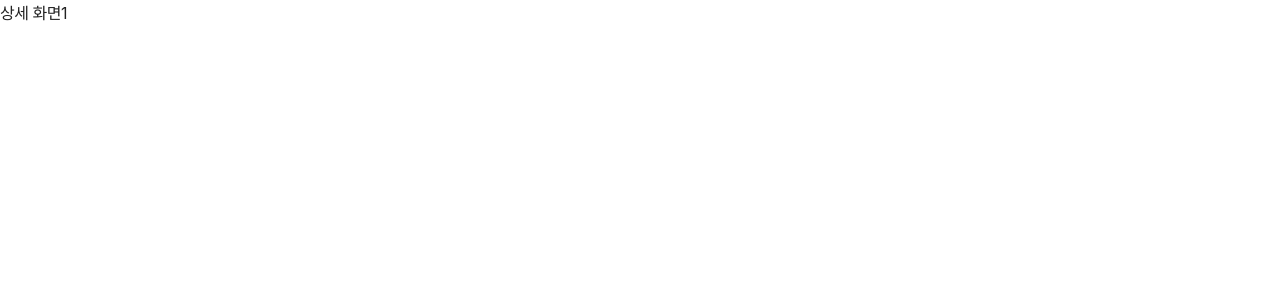
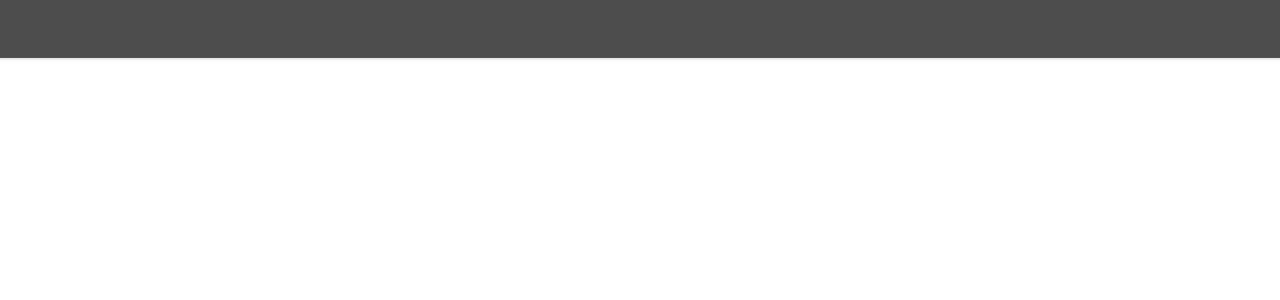
Before and after one commit to hogyuni/project__hearthstrone, a Next.js app: page /detail/1 in a window 1280 px wide. Shown: the top 300 px of the page. Built offline with nearby package versions, Linux system fonts and the light colour scheme.

Commit message:
Update hearth stone basic GUI  complete

```diff
--- a/components/Common/Header.tsx
+++ b/components/Common/Header.tsx
@@ -7,6 +7,7 @@ const StyledHeader = styled.div`
   width : 100vw;
   height : 6rem;
   border-style: solid;
+  border-width :0px;
   border-bottom-width : 2px;
   border-bottom-color : #EBEBEB;
   background-color : rgba(34, 34, 34, 0.8);
--- a/components/Common/Layout.tsx
+++ b/components/Common/Layout.tsx
@@ -6,7 +6,6 @@ const StyledLayout = styled.div`
   width : 100vw;
   height : calc(100vh - 6rem);
   margin-top : 6rem;
-  background-color : rgba(34, 34, 34, 0.8);
 `;
 
 const Layout: NextPage = ({ children }) => {
--- a/pages/detail/[id].tsx
+++ b/pages/detail/[id].tsx
@@ -1,25 +1,44 @@
+import type { ReactElement } from "react";
 import Head from 'next/head';
 import styled from "styled-components";
 import { useRouter } from 'next/router';
+import { Layout } from "../../components/index"
+
+const StyledWrapper = styled.div`
+  width : 100%;
+  height : 100%;
+  overflow : scroll;
+`
 
 const Detail = ({ title }: { title: string; }) => {
 
   const router = useRouter();
   const { id } = router.query;
-
   return (
     <>
       <Head>
         <title>상세 화면</title>
       </Head>
-      <div>
-        상세 화면{id}
-      </div>
+      <StyledWrapper>
+
+      </StyledWrapper>
     </>
   )
 }
 
+const getLayout = (page: ReactElement) => {
+
+  return (
+    <Layout>
+      {page}
+    </Layout>
+  )
+}
+
+Detail.getLayout = getLayout
+
 export const getServerSideProps = async () => {
+
   return {
     props: {
       title: "Welcome to the Jungle!",
```
Also changed, not shown: pages/index.tsx (+11 -9 lines).
